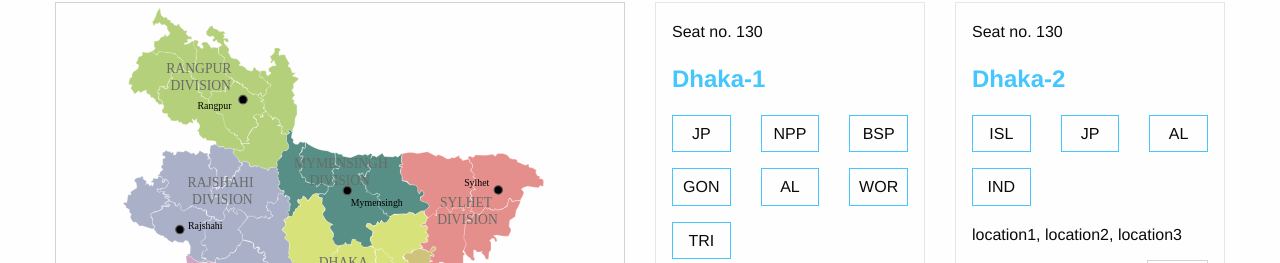
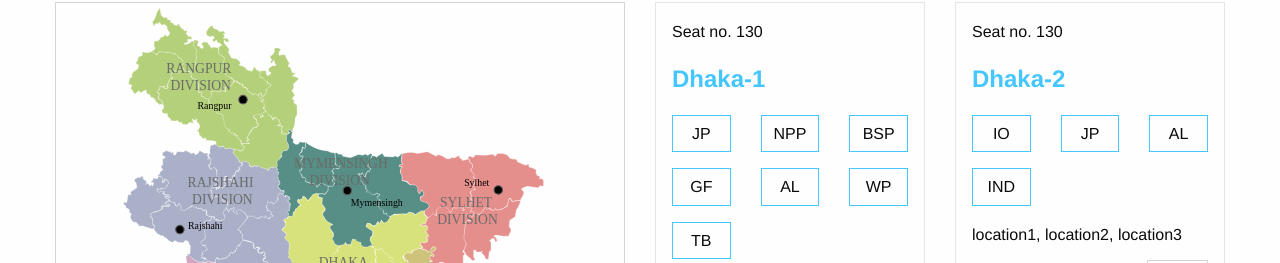
Before and after one commit to dev-rubel/tds-elec, a React (Vite) app: page / in a window 1280 px wide. Shown: the part 689-952 px from the top of the page. Built offline with nearby package versions, Linux system fonts and the light colour scheme.

Commit message:
update partie name

```diff
--- a/src/components/home/section3/RightBottom.jsx
+++ b/src/components/home/section3/RightBottom.jsx
@@ -4,14 +4,14 @@ export default function RightBottom({ parties }) {
   const { jsonData } = useContext(TdsContext);
 
   const getPartieName = (name) => {
-    if(name.length > 4 && name.split(' ').length > 1) { // string & word length
+    if(name.length > 3 && name.split(' ').length > 1) { // string & word length
       let tname = name.replaceAll('_',' ');
       let matches = tname.match(/\b(\w)/g); // ['J','S','O','N']
       let acronym = matches.join(''); // JSON
       return name+' ('+acronym.toUpperCase()+')';
     }
     if(name.length > 3) {
-      return name+' ('+name.substring(0,3)+')'
+      return name+' ('+name.substring(0,3).toUpperCase()+')'
     }
     return name;
   }
--- a/src/components/home/section3/RightTop.jsx
+++ b/src/components/home/section3/RightTop.jsx
@@ -3,8 +3,8 @@ import { Link } from "react-router-dom";
 export default function RightTop({ item, parties }) {
 
   const getPartieName = (name) => {
-    if(name.length > 3 && name.split(' ').length > 1) {
-      let tname = name.replaceAll('_',' ');
+    let tname = name.replaceAll('_',' ');
+    if(name.length > 3 && tname.split(' ').length > 1) {
       let matches = tname.match(/\b(\w)/g); // ['J','S','O','N']
       let acronym = matches.join(''); // JSON
       return acronym.toUpperCase();
```
